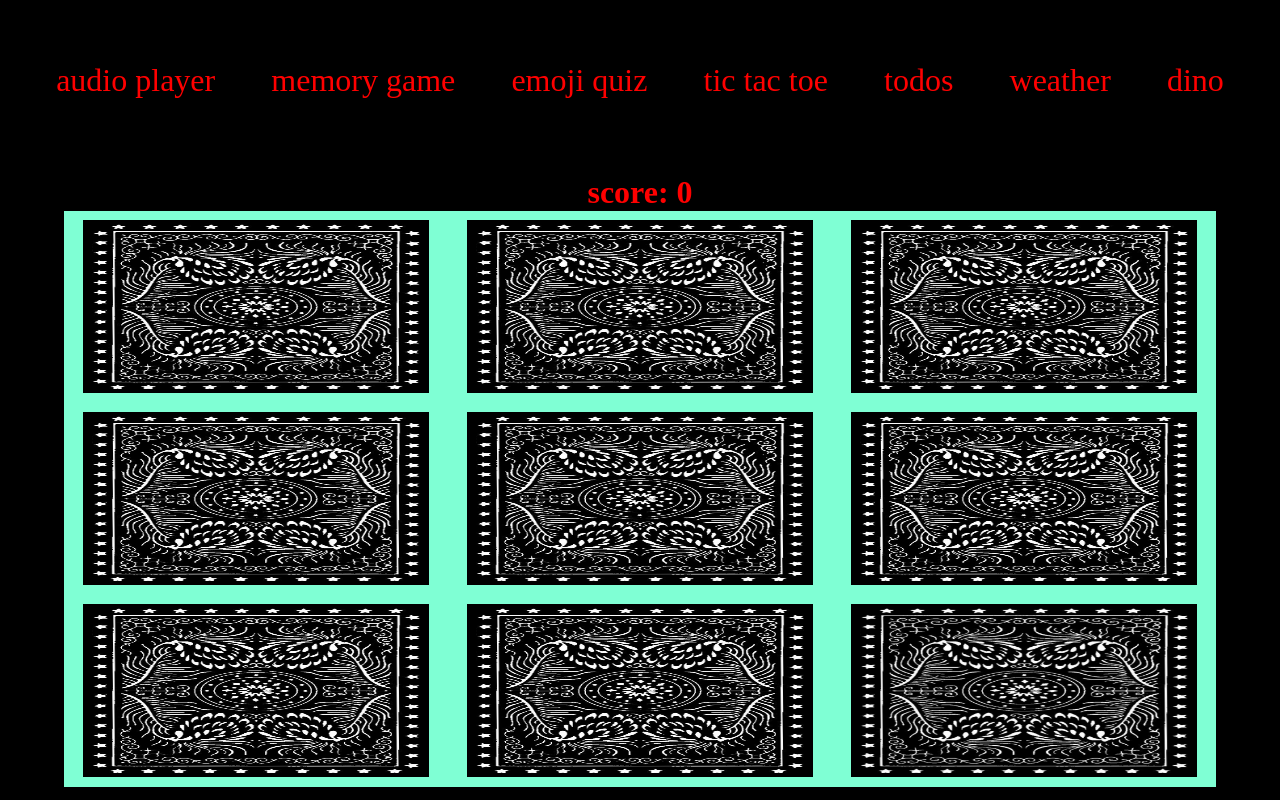
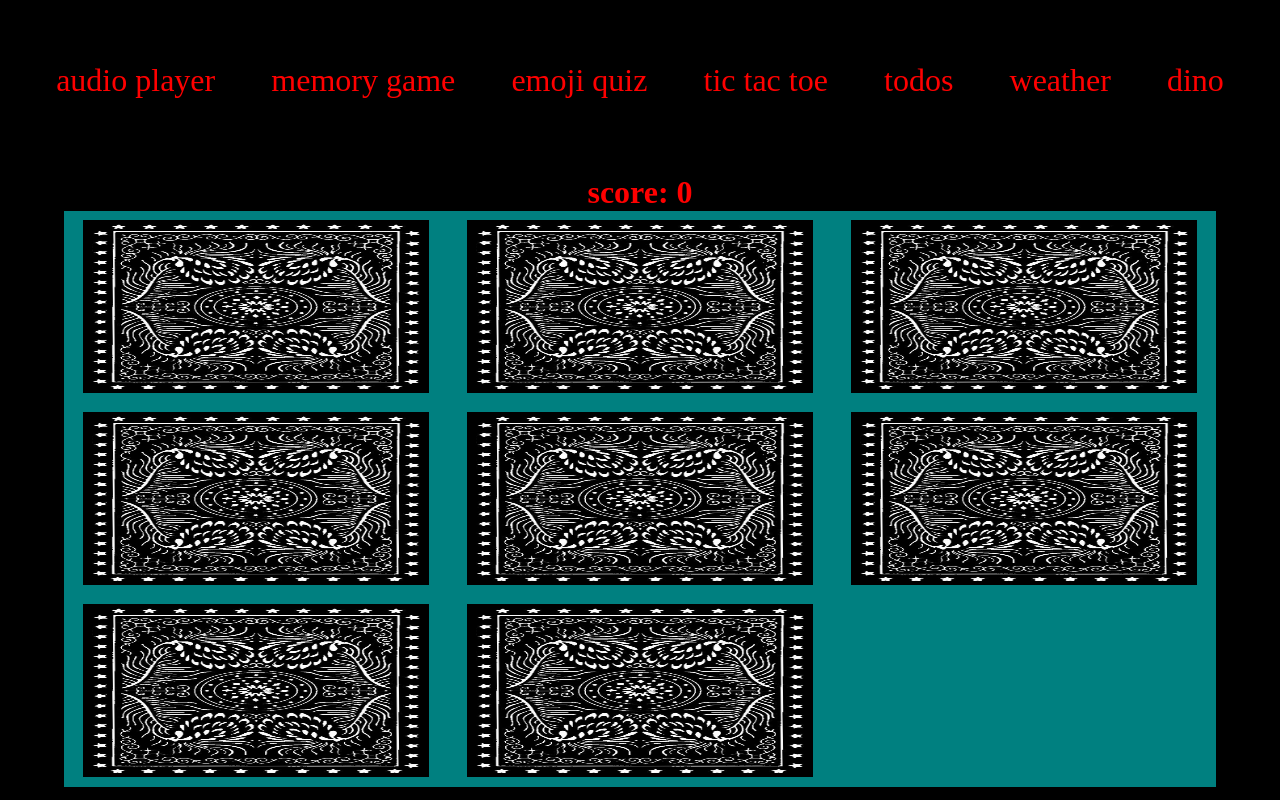
Before and after one commit to st47st47/smallapps, a React (Vite) app: page /memorygame in a window 1280 px wide. Built offline with nearby package versions, Linux system fonts and the light colour scheme.

Commit message:
Flip on click

```diff
--- a/spasjsx/mgfiles/Memorygame.jsx
+++ b/spasjsx/mgfiles/Memorygame.jsx
@@ -3,23 +3,13 @@ import '../../spscss/memorygame.css'
 
 import cardimage from '../../spastatic/card.png'
 
-const content = [1, 2, 3, 4]
-const twod = content.map((each) => { return [each, each] })
-function flatten(twodarray) {
-    return twodarray.reduce((accu, curval) => {
-        if (Array.isArray(curval)) {
-            return accu.concat(flatten(curval))
-        }
-        else {
-            accu.push(curval)
-            return accu
-        }
-    }, [])
-}
-const contentready = flatten(twod).sort(() => { return Math.random() - 0.5 })
+const content = [1, 2, 3, 4, 1, 2, 3, 4]
+
+
+const contentready = content.sort(() => { return Math.random() - 0.5 }).map((each) => { return { idee: Math.random(), value: each, status: false, scored: false } })
 
 const Memorygame = () => {
-
+    const [cardsForScreen, setCardsForScreen] = useState(contentready)
 
     const [firstChoice, setFirstChoice] = useState({ cchoice: 'x', sstatus: false })
     const [secondChoice, setSecondChoice] = useState({ cchoice: 'y', sstatus: false })
@@ -28,13 +18,20 @@ const Memorygame = () => {
     const [fun, setFun] = useState(27)
 
     function anycrdclk(arg) {
+
+        setCardsForScreen((prev) => {
+            return prev.map((each) => {
+                return each.idee == arg.idee ? { ...each, status: true } : each
+            })
+        })
+
         if (firstChoice.sstatus !== true) {
-            setFirstChoice({ cchoice: arg, sstatus: true })
+            setFirstChoice({ cchoice: arg.value, sstatus: true })
 
         }
 
         else if (secondChoice.sstatus !== true) {
-            setSecondChoice({ cchoice: arg, sstatus: true })
+            setSecondChoice({ cchoice: arg.value, sstatus: true })
 
             setFun(Math.random())
 
@@ -44,7 +41,19 @@ const Memorygame = () => {
     useEffect(() => {
         if (firstChoice.cchoice == secondChoice.cchoice) {
             setScore((prev) => { return prev + 1 })
+            setCardsForScreen((prev) => {
+                return prev.map((each) => {
+                    return each.value == firstChoice.cchoice ? { ...each, scored: true } : each
+                })
+            })
+        } else {
+            setCardsForScreen((prev) => {
+                return prev.map((each) => {
+                    return !each.scored ? { ...each, status: false } : each
+                })
+            })
         }
+
 
         setFirstChoice(
             { cchoice: 'x', sstatus: false }
@@ -56,27 +65,22 @@ const Memorygame = () => {
     }, [fun])
 
 
+    console.log(cardsForScreen)
+
 
     return (
         <div className="heromem">
             <h1 className='memscore'>score: {score}</h1>
             <div className="memgrid">
 
-                {contentready.map((each) => {
+                {cardsForScreen.map((each) => {
                     return <div className="memcard" onClick={() => { anycrdclk(each) }}>
-                        <div className="headsface">
+                        <div className="headsface" style={{ transform: each.status && 'rotateY(180deg)' }}>
                             <img src={cardimage} />
                         </div>
-                        <div className="tailsface">{each}</div>
+                        <div className="tailsface" style={{ transform: each.status && 'rotateY(0deg)' }}>{each.value}</div>
                     </div>
                 })}
-
-                <div className="memcard">
-                    <div className="headsface">
-                        <img src={cardimage} />
-                    </div>
-                    <div className="tailsface">joker</div>
-                </div>
             </div>
         </div>
     )
--- a/spscss/memorygame.css
+++ b/spscss/memorygame.css
@@ -20,7 +20,8 @@
     width: 90%;
     height: 90%;
 
-    background-color: aquamarine;
+    background-color: teal;
+
 
     display: grid;
     grid-template-columns: repeat(3, 1fr);
@@ -42,6 +43,8 @@
     flex-direction: column;
     justify-content: center;
     align-items: center;
+
+    cursor: pointer;
 }
 
 .headsface {
@@ -77,17 +80,9 @@
     transform: rotateY(180deg);
 
     backface-visibility: hidden;
+
+    font-size: 3em;
 }
-
-.memcard:hover .headsface {
-    transform: rotateY(180deg);
-}
-
-.memcard:hover .tailsface {
-    transform: rotateY(0deg);
-}
-
-
 
 
 
```
